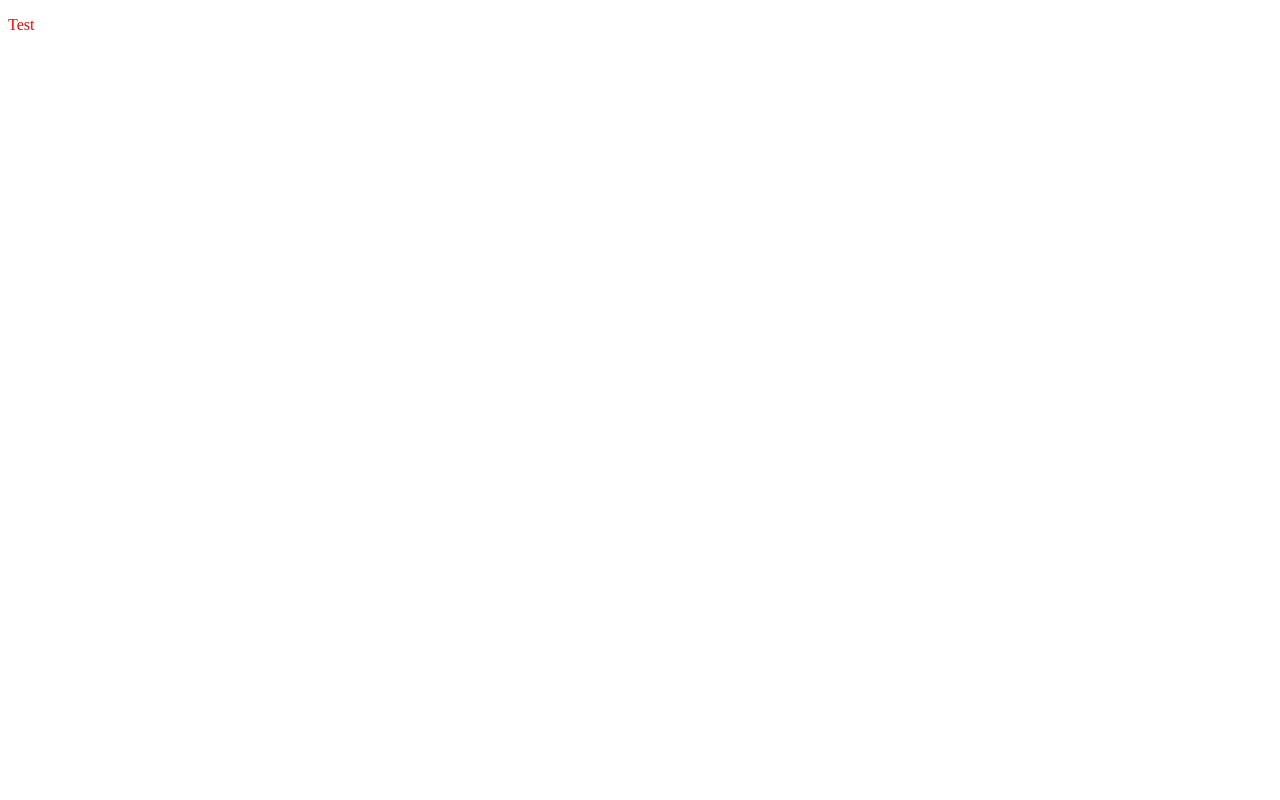
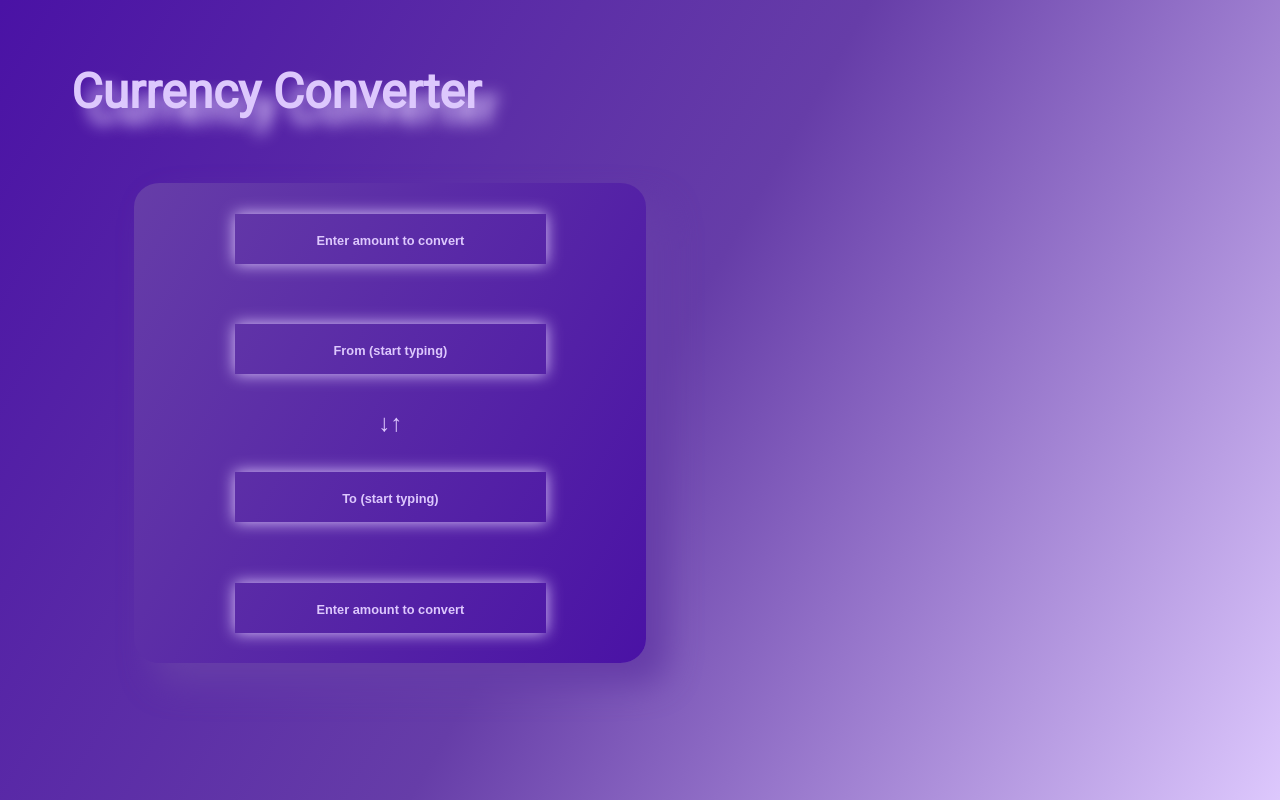
Before and after one commit to jatanski/ApiApp, a website built with webpack: page src/index.html in a window 1280 px wide. Built offline with nearby package versions, Linux system fonts and the light colour scheme.

Commit message:
add a preliminary look of the currency converter

```diff
--- a/src/index.html
+++ b/src/index.html
@@ -4,9 +4,21 @@
     <meta charset="UTF-8" />
     <meta name="viewport" content="width=device-width, initial-scale=1.0" />
     <meta http-equiv="X-UA-Compatible" content="ie=edge" />
-    <title>Document</title>
+    <title>Przelicznik walut</title>
+    <link href="https://fonts.googleapis.com/css?family=Roboto&display=swap" rel="stylesheet">
   </head>
   <body>
-    <p class="test">Test</p>
+
+    <div class="title">Currency Converter</div>
+    <div class="currConverter">
+        <formm class="currConverterForm">
+          <input type: "number" class="formInput" placeholder="Enter amount to convert" name="amount" required>
+          <input type: "text" class="formInput" placeholder="From (start typing)" name="from" required>
+          <div class="arrows">↓↑</div>
+          <input type: "text" class="formInput" placeholder="To (start typing)" name="to" required>
+          <input type: "number" class="formInput" placeholder="Enter amount to convert" name="amount" required>
+        </form>
+    </div>
+
   </body>
 </html>
--- a/src/scss/main.scss
+++ b/src/scss/main.scss
@@ -1 +1,69 @@
 @import "./test";
+
+html{
+    --main-color: rgb(74, 18, 165);
+    --acc-color: rgb(102, 61, 168);
+    --text-color: rgb(221, 200, 253);
+
+    background: linear-gradient(120deg, var(--main-color), var(--acc-color), var(--text-color));
+    font-family: 'Roboto', sans-serif;
+
+    height: 100%;
+    width: 100%;
+}
+
+.title{
+    margin: 5%;
+    font-size: 3rem;
+    color: var(--text-color);
+    text-shadow: 15px 15px 1rem var(--text-color);
+    font-weight: bold;
+}
+
+.currConverter{
+    height: 60vh;
+    width: 40vw;
+    margin: 0 10%;
+
+    border-radius: 5%;
+    box-shadow: 20px 20px 2rem var(--acc-color);
+    background: linear-gradient(-60deg, var(--main-color), var(--acc-color));
+}
+
+.currConverterForm{
+    height: 100%;
+    width: 100%;
+
+    display: flex;
+    flex-direction: column;
+    justify-content: space-around;
+    align-items: center;
+}
+
+.formInput{
+    width: 60%;
+    height: 10%;
+    margin: 5%;
+
+    font-size: 1.2rem;
+    color: var(--text-color);
+    font-weight: bold;
+
+    text-align: center;
+    border: none;
+    background: none;
+    box-shadow: 0px 0px 1rem var(--text-color);
+}
+
+.formInput::placeholder{
+    font-size: .8rem;
+    color: var(--text-color);
+}
+
+.arrows{
+    font-size: 1.5rem;
+    color: var(--text-color);
+    font-weight: bold;
+
+    cursor: pointer;
+}
```
